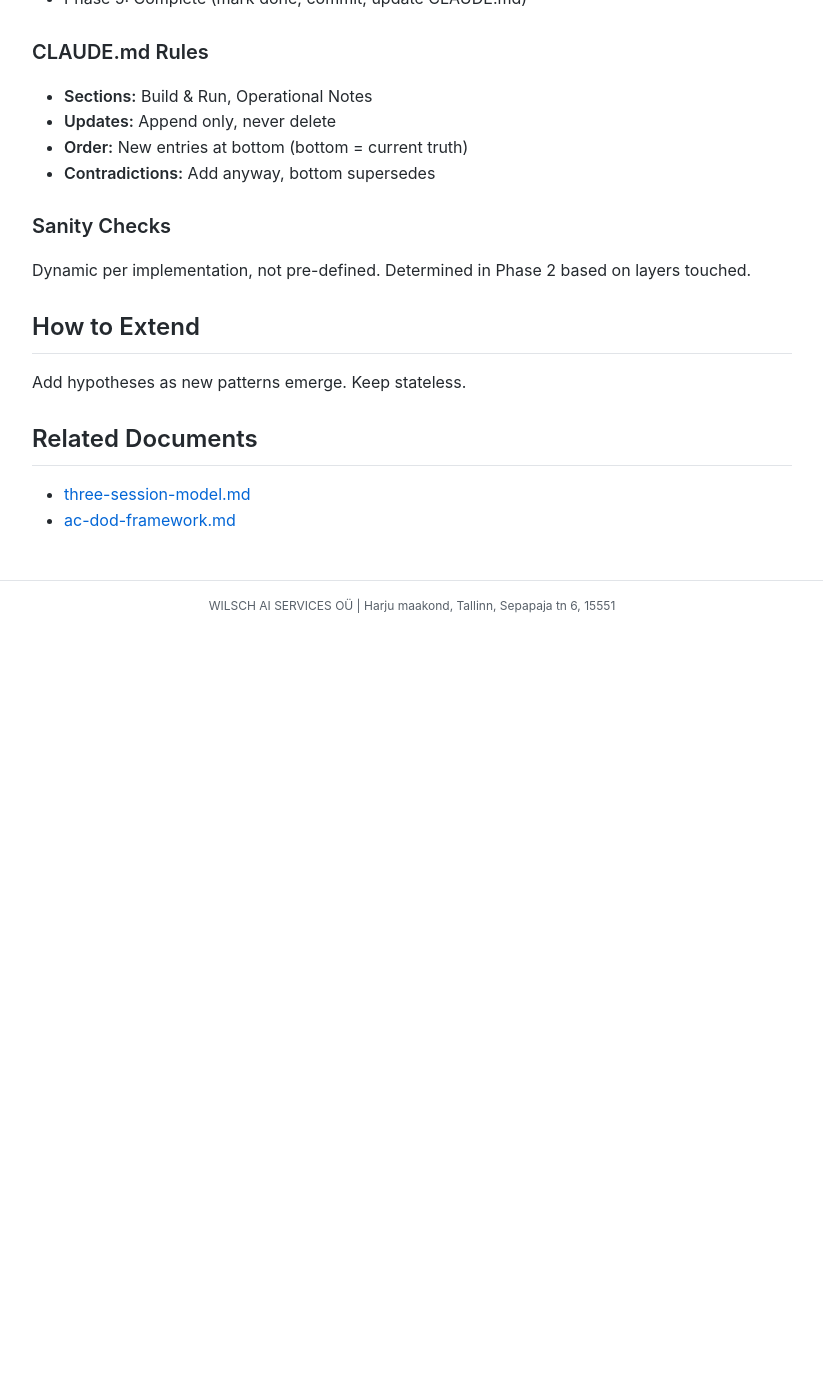
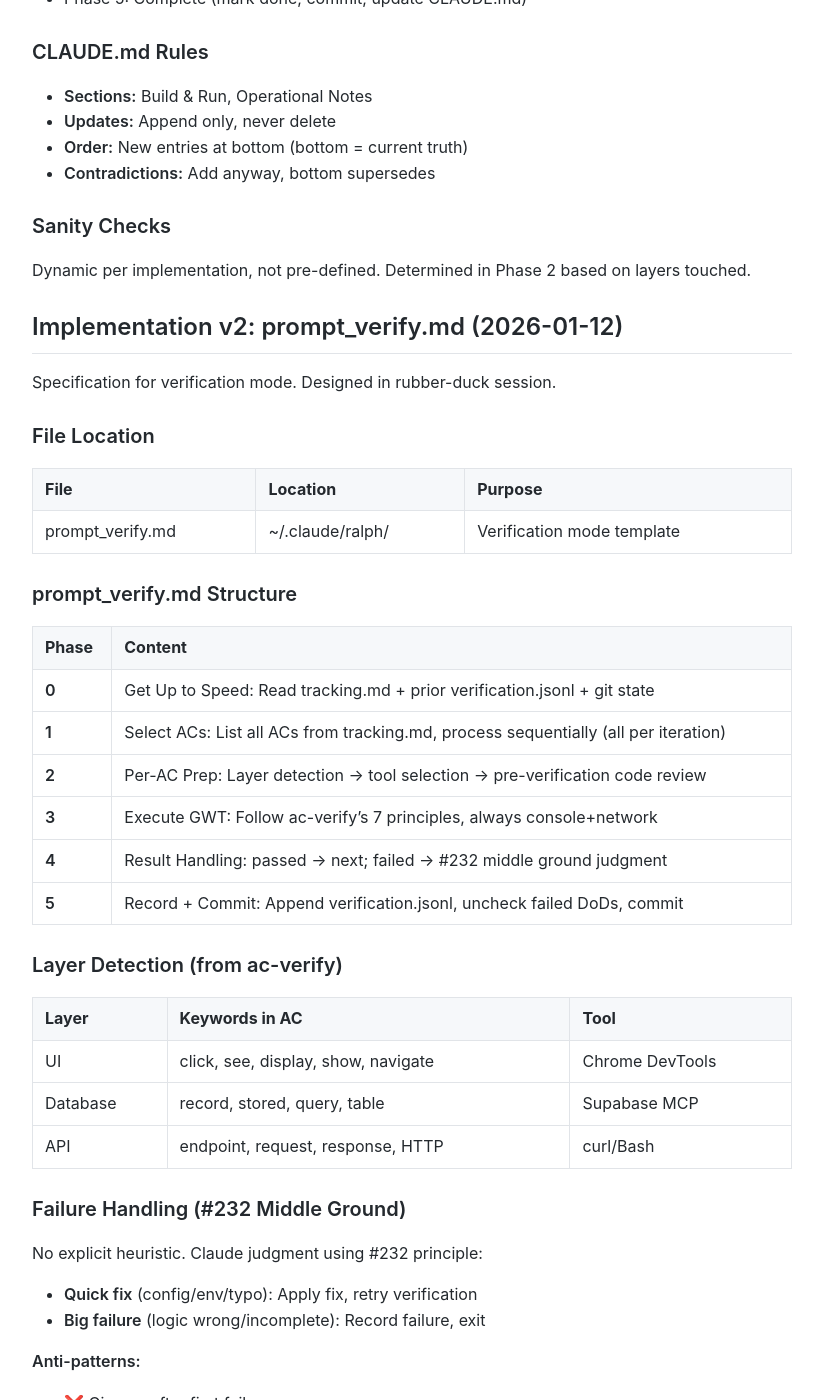
Before and after one commit to MariusWilsch/public-wilsch-ai-pages, a Jekyll site: the page built from global/ralph-loop-integration.md, in a window 1280 px wide and 1400 px high, scrolled down 5621 px. Shown: the whole window, without its empty margins (228-1051 px from the left). Built offline with Jekyll 4.4.1, drawn with Linux system fonts in a browser that asks for light colours; our own code applies the rules of GitHub Pages for plain Markdown files; before the commit the page ends 6251 px from its top, so only the background shows below that; some of the changed text lies outside the part shown.

Commit message:
Sync from hippocampus 2026-01-12

```diff
--- a/global/ralph-loop-integration.md
+++ b/global/ralph-loop-integration.md
@@ -238,6 +238,72 @@ Phases wrapped in XML tags (`<phase-0>` through `<phase-5>`):
 
 Dynamic per implementation, not pre-defined. Determined in Phase 2 based on layers touched.
 
+## Implementation v2: prompt_verify.md (2026-01-12)
+
+Specification for verification mode. Designed in rubber-duck session.
+
+### File Location
+
+| File | Location | Purpose |
+|------|----------|---------|
+| prompt_verify.md | ~/.claude/ralph/ | Verification mode template |
+
+### prompt_verify.md Structure
+
+| Phase | Content |
+|-------|---------|
+| **0** | Get Up to Speed: Read tracking.md + prior verification.jsonl + git state |
+| **1** | Select ACs: List all ACs from tracking.md, process sequentially (all per iteration) |
+| **2** | Per-AC Prep: Layer detection → tool selection → pre-verification code review |
+| **3** | Execute GWT: Follow ac-verify's 7 principles, always console+network |
+| **4** | Result Handling: passed → next; failed → #232 middle ground judgment |
+| **5** | Record + Commit: Append verification.jsonl, uncheck failed DoDs, commit |
+
+### Layer Detection (from ac-verify)
+
+| Layer | Keywords in AC | Tool |
+|-------|----------------|------|
+| UI | click, see, display, show, navigate | Chrome DevTools |
+| Database | record, stored, query, table | Supabase MCP |
+| API | endpoint, request, response, HTTP | curl/Bash |
+
+### Failure Handling (#232 Middle Ground)
+
+No explicit heuristic. Claude judgment using #232 principle:
+- **Quick fix** (config/env/typo): Apply fix, retry verification
+- **Big failure** (logic wrong/incomplete): Record failure, exit
+
+**Anti-patterns:**
+- ❌ Give up after first failure
+- ❌ Rewrite architecture when targeted fix works
+
+### DoD Authority
+
+| Action | Allowed? |
+|--------|----------|
+| Uncheck DoD (revert false positive) | ✅ Yes |
+| Check DoD (mark complete) | ❌ No (impl's job) |
+
+### Exit Signal
+
+- All ACs pass: `<promise>VERIFY_COMPLETE</promise>`
+- Failures exist: Exit normally (manual mode switching)
+
+### Commit Scope
+
+- verification.jsonl (always)
+- tracking.md (if DoD items unchecked)
+
+### Feedback Loop
+
+prompt_impl.md Phase 0 reads verification.jsonl **full trace**:
+- AC ID
+- Reasoning
+- Trace steps
+- Artifacts
+
+This enables impl to learn from prior verification failures.
+
 ## How to Extend
 
 Add hypotheses as new patterns emerge. Keep stateless.
```
